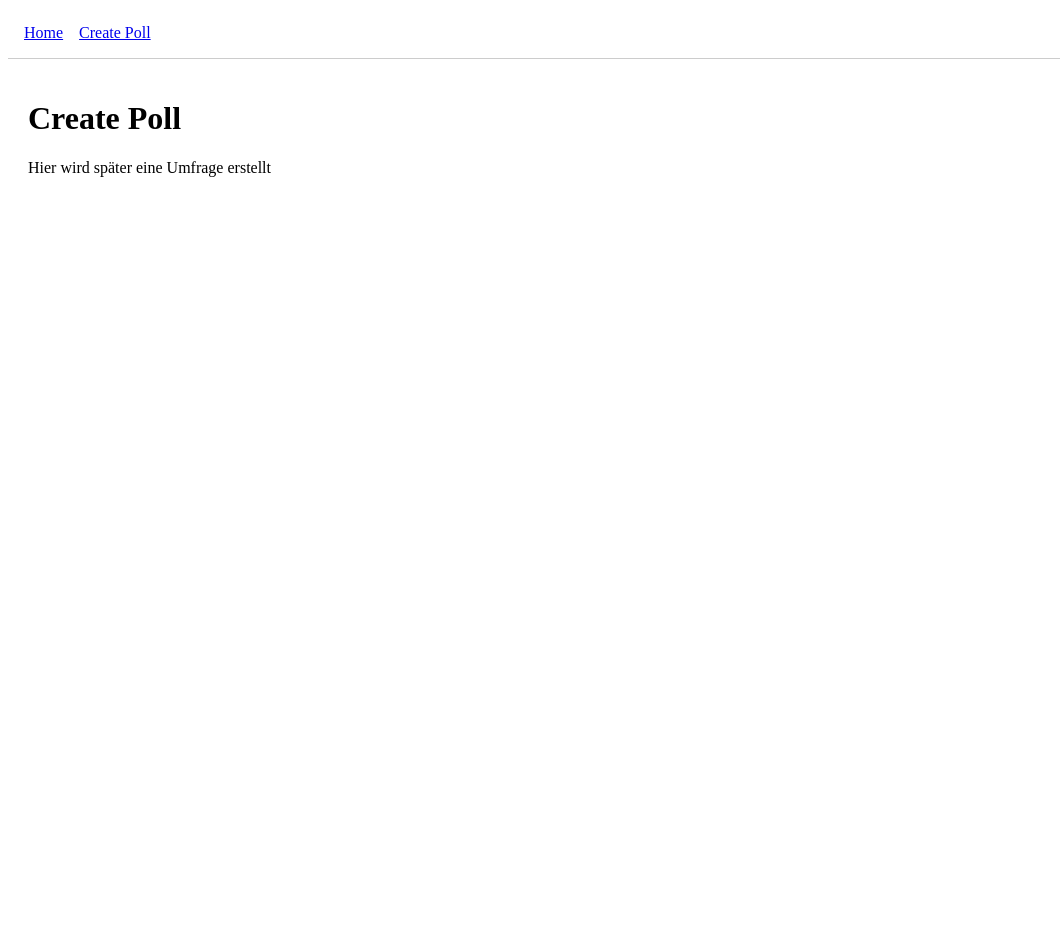
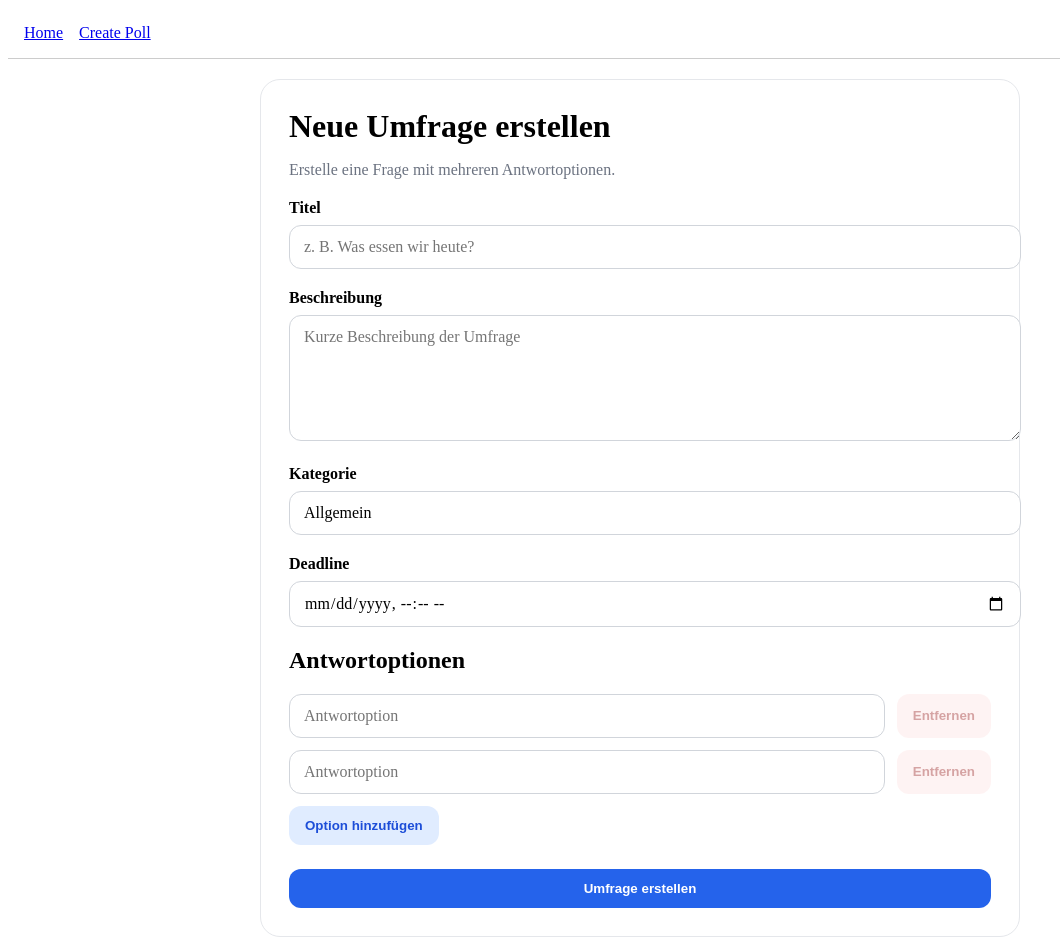
Before and after one commit to MarvinKloe47/PollApp, an Angular app: page /create in a window 1280 px wide. Shown: the top 952 px of the page, without its empty margins (0-1060 px from the left). Before the commit the page ends 800 px from the top, so only its background shows below. Built offline with nearby package versions, Linux system fonts and the light colour scheme.

Commit message:
feat: implement poll creation and detail flow

```diff
--- a/src/app/core/services/poll.service.ts
+++ b/src/app/core/services/poll.service.ts
@@ -1,6 +1,6 @@
 import { Injectable } from '@angular/core';
 import { SupabaseService } from './supabase.service';
-import { Poll } from '../models/poll.model';
+import { CreatePollData, Poll } from '../models/poll.model';
 
 @Injectable({
   providedIn: 'root'
@@ -22,4 +22,88 @@ export class PollService {
 
     return data as Poll[];
   }
+
+  async createPoll(pollData: CreatePollData): Promise<string> {
+    const { data: poll, error: pollError } = await this.supabase
+      .from('polls')
+      .insert({
+        title: pollData.title,
+        description: pollData.description,
+        deadline: pollData.deadline,
+        category: pollData.category
+      })
+      .select()
+      .single();
+
+    if (pollError) {
+      throw pollError;
+    }
+
+    const options = pollData.options.map((text) => ({
+      poll_id: poll.id,
+      text,
+      vote_count: 0
+    }));
+
+    const { error: optionsError } = await this.supabase
+      .from('options')
+      .insert(options);
+
+    if (optionsError) {
+      throw optionsError;
+    }
+
+    return poll.id;
+  }
+  async getPollById(id: string): Promise<Poll | null> {
+  const { data, error } = await this.supabase
+    .from('polls')
+    .select('*, options(*)')
+    .eq('id', id)
+    .single();
+
+  if (error) {
+    return null;
+  }
+
+  return data as Poll;
 }
+
+async vote(pollId: string, optionId: string, voterIdentifier: string): Promise<void> {
+  const { error: voteError } = await this.supabase
+    .from('votes')
+    .insert({
+      poll_id: pollId,
+      option_id: optionId,
+      voter_identifier: voterIdentifier
+    });
+
+  if (voteError) {
+    throw voteError;
+  }
+
+  const { error: incrementError } = await this.supabase
+    .rpc('increment_vote_count', {
+      option_id_param: optionId
+    });
+
+  if (incrementError) {
+    throw incrementError;
+  }
+}
+
+async getUserVote(pollId: string, voterIdentifier: string): Promise<string | null> {
+  const { data, error } = await this.supabase
+    .from('votes')
+    .select('option_id')
+    .eq('poll_id', pollId)
+    .eq('voter_identifier', voterIdentifier)
+    .maybeSingle();
+
+  if (error || !data) {
+    return null;
+  }
+
+  return data.option_id;
+}
+}
--- a/src/app/pages/create-poll/create-poll.component.html
+++ b/src/app/pages/create-poll/create-poll.component.html
@@ -1,2 +1,74 @@
-<h1>Create Poll</h1>
-<p>Hier wird später eine Umfrage erstellt</p>
+<section class="create-page">
+  <div class="create-card">
+    <h1>Neue Umfrage erstellen</h1>
+    <p>Erstelle eine Frage mit mehreren Antwortoptionen.</p>
+
+    <label for="title">Titel</label>
+    <input
+      id="title"
+      type="text"
+      [(ngModel)]="title"
+      placeholder="z. B. Was essen wir heute?"
+    />
+
+    <label for="description">Beschreibung</label>
+    <textarea
+      id="description"
+      [(ngModel)]="description"
+      placeholder="Kurze Beschreibung der Umfrage"
+    ></textarea>
+
+    <label for="category">Kategorie</label>
+    <input
+      id="category"
+      type="text"
+      [(ngModel)]="category"
+      placeholder="z. B. Food, Team, Freizeit"
+    />
+
+    <label for="deadline">Deadline</label>
+    <input
+      id="deadline"
+      type="datetime-local"
+      [(ngModel)]="deadline"
+    />
+
+    <h2>Antwortoptionen</h2>
+
+    @for (option of options; track $index) {
+      <div class="option-row">
+        <input
+          type="text"
+          [(ngModel)]="options[$index]"
+          placeholder="Antwortoption"
+        />
+
+        <button
+          type="button"
+          class="remove-btn"
+          (click)="removeOption($index)"
+          [disabled]="options.length <= 2"
+        >
+          Entfernen
+        </button>
+      </div>
+    }
+
+    <button type="button" class="secondary-btn" (click)="addOption()">
+      Option hinzufügen
+    </button>
+
+    @if (error) {
+      <p class="error">{{ error }}</p>
+    }
+
+    <button
+      type="button"
+      class="submit-btn"
+      (click)="submit()"
+      [disabled]="loading"
+    >
+      {{ loading ? 'Speichern...' : 'Umfrage erstellen' }}
+    </button>
+  </div>
+</section>
--- a/src/app/pages/create-poll/create-poll.component.scss
+++ b/src/app/pages/create-poll/create-poll.component.scss
@@ -0,0 +1,89 @@
+.create-page {
+  max-width: 760px;
+  margin: 0 auto;
+}
+
+.create-card {
+  background: white;
+  padding: 28px;
+  border-radius: 20px;
+  border: 1px solid #e5e7eb;
+}
+
+.create-card h1 {
+  margin: 0;
+  font-size: 32px;
+}
+
+.create-card p {
+  color: #6b7280;
+}
+
+label {
+  display: block;
+  margin: 20px 0 8px;
+  font-weight: 600;
+}
+
+input,
+textarea {
+  width: 100%;
+  padding: 12px 14px;
+  border: 1px solid #d1d5db;
+  border-radius: 12px;
+  font: inherit;
+}
+
+textarea {
+  min-height: 100px;
+  resize: vertical;
+}
+
+.option-row {
+  display: flex;
+  gap: 12px;
+  margin-bottom: 12px;
+}
+
+.remove-btn,
+.secondary-btn,
+.submit-btn {
+  border: none;
+  border-radius: 12px;
+  padding: 12px 16px;
+  font-weight: 600;
+  cursor: pointer;
+}
+
+.remove-btn {
+  background: #fee2e2;
+  color: #991b1b;
+}
+
+.remove-btn:disabled {
+  opacity: 0.4;
+  cursor: not-allowed;
+}
+
+.secondary-btn {
+  background: #e0ecff;
+  color: #1d4ed8;
+}
+
+.submit-btn {
+  width: 100%;
+  margin-top: 24px;
+  background: #2563eb;
+  color: white;
+}
+
+.submit-btn:disabled {
+  opacity: 0.6;
+  cursor: not-allowed;
+}
+
+.error {
+  margin-top: 16px;
+  color: #dc2626;
+  font-weight: 600;
+}
--- a/src/app/pages/create-poll/create-poll.component.ts
+++ b/src/app/pages/create-poll/create-poll.component.ts
@@ -1,12 +1,69 @@
 import { Component } from '@angular/core';
+import { FormsModule } from '@angular/forms';
+import { Router } from '@angular/router';
+import { PollService } from '../../core/services/poll.service';
 
 @Component({
   selector: 'app-create-poll',
   standalone: true,
-  imports: [],
+  imports: [FormsModule],
   templateUrl: './create-poll.component.html',
   styleUrl: './create-poll.component.scss'
 })
 export class CreatePollComponent {
+  title = '';
+  description = '';
+  deadline = '';
+  category = 'Allgemein';
+  options = ['', ''];
 
+  loading = false;
+  error = '';
+
+  constructor(
+    private pollService: PollService,
+    private router: Router
+  ) {}
+
+  addOption(): void {
+    this.options.push('');
+  }
+
+  removeOption(index: number): void {
+    if (this.options.length <= 2) {
+      return;
+    }
+
+    this.options.splice(index, 1);
+  }
+
+  async submit(): Promise<void> {
+    const cleanedOptions = this.options
+      .map((option) => option.trim())
+      .filter((option) => option.length > 0);
+
+    if (!this.title.trim() || !this.deadline || cleanedOptions.length < 2) {
+      this.error = 'Bitte Titel, Deadline und mindestens 2 Optionen ausfüllen.';
+      return;
+    }
+
+    try {
+      this.loading = true;
+      this.error = '';
+
+      const pollId = await this.pollService.createPoll({
+        title: this.title.trim(),
+        description: this.description.trim(),
+        deadline: this.deadline,
+        category: this.category.trim(),
+        options: cleanedOptions
+      });
+
+      await this.router.navigate(['/poll', pollId]);
+    } catch {
+      this.error = 'Die Umfrage konnte nicht erstellt werden.';
+    } finally {
+      this.loading = false;
+    }
+  }
 }
--- a/src/app/pages/poll-detail/poll-detail.component.html
+++ b/src/app/pages/poll-detail/poll-detail.component.html
@@ -1,2 +1,30 @@
-<h1>Poll Detail</h1>
-<p>Hier wird später abgestimmt</p>
+<h1>{{ poll?.title }}</h1>
+<p>{{ poll?.description }}</p>
+
+@if (loading) {
+  <p>Lade...</p>
+}
+
+@if (poll) {
+  <p>Gesamt Stimmen: {{ totalVotes }}</p>
+
+  @for (option of poll.options; track option.id) {
+    <div>
+      <button
+        (click)="vote(option.id)"
+        [disabled]="selectedOptionId || voting"
+      >
+        {{ option.text }}
+      </button>
+
+      <div style="height: 10px; background: #eee;">
+        <div
+          style="height: 10px; background: blue;"
+          [style.width.%]="getPercentage(option.vote_count)"
+        ></div>
+      </div>
+
+      <p>{{ option.vote_count }} Stimmen</p>
+    </div>
+  }
+}
--- a/src/app/pages/poll-detail/poll-detail.component.ts
+++ b/src/app/pages/poll-detail/poll-detail.component.ts
@@ -1,12 +1,99 @@
-import { Component } from '@angular/core';
+import { Component, OnInit } from '@angular/core';
+import { ActivatedRoute } from '@angular/router';
+import { PollService } from '../../core/services/poll.service';
+import { Poll } from '../../core/models/poll.model';
+import { CommonModule } from '@angular/common';
 
 @Component({
   selector: 'app-poll-detail',
   standalone: true,
-  imports: [],
+  imports: [CommonModule],
   templateUrl: './poll-detail.component.html',
   styleUrl: './poll-detail.component.scss'
 })
-export class PollDetailComponent {
+export class PollDetailComponent implements OnInit {
+  poll: Poll | null = null;
+  loading = true;
+  error = '';
+  selectedOptionId: string | null = null;
+  voting = false;
 
+  constructor(
+    private route: ActivatedRoute,
+    private pollService: PollService
+  ) {}
+
+  async ngOnInit(): Promise<void> {
+    const pollId = this.route.snapshot.paramMap.get('id');
+
+    if (!pollId) {
+      this.error = 'Keine Poll-ID';
+      this.loading = false;
+      return;
+    }
+
+    await this.loadPoll(pollId);
+    await this.loadUserVote(pollId);
+  }
+
+  async loadPoll(pollId: string): Promise<void> {
+    try {
+      this.poll = await this.pollService.getPollById(pollId);
+    } catch {
+      this.error = 'Fehler beim Laden';
+    } finally {
+      this.loading = false;
+    }
+  }
+
+  async loadUserVote(pollId: string): Promise<void> {
+    const voterId = this.getVoterIdentifier();
+    this.selectedOptionId = await this.pollService.getUserVote(pollId, voterId);
+  }
+
+  getVoterIdentifier(): string {
+    let id = localStorage.getItem('voter_id');
+
+    if (!id) {
+      id = crypto.randomUUID();
+      localStorage.setItem('voter_id', id);
+    }
+
+    return id;
+  }
+
+  get totalVotes(): number {
+    if (!this.poll) return 0;
+
+    return this.poll.options.reduce(
+      (sum, option) => sum + option.voteCount,
+      0
+    );
+  }
+
+  getPercentage(votes: number): number {
+    if (this.totalVotes === 0) return 0;
+    return (votes / this.totalVotes) * 100;
+  }
+
+  async vote(optionId: string): Promise<void> {
+    if (!this.poll || this.selectedOptionId) return;
+
+    try {
+      this.voting = true;
+
+      await this.pollService.vote(
+        this.poll.id,
+        optionId,
+        this.getVoterIdentifier()
+      );
+
+      this.selectedOptionId = optionId;
+      await this.loadPoll(this.poll.id);
+    } catch {
+      this.error = 'Vote fehlgeschlagen';
+    } finally {
+      this.voting = false;
+    }
+  }
 }
```
